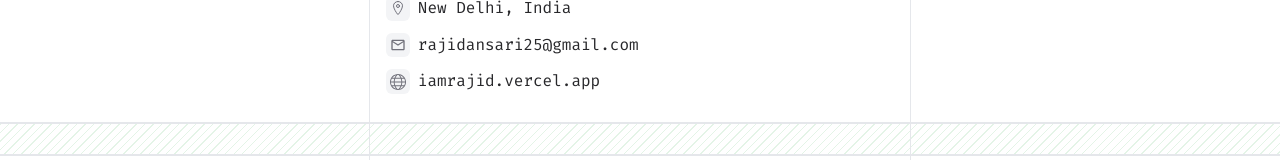
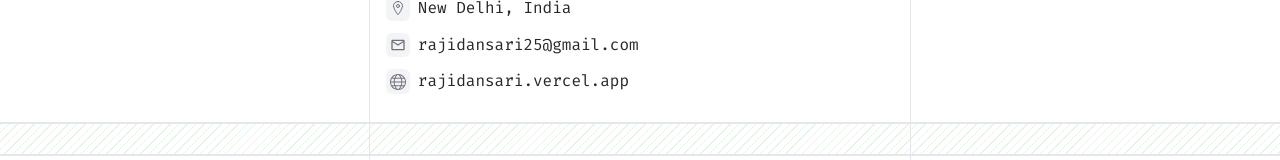
Before and after one commit to rajidansari/portfolio-nextjs, a Next.js app: page / in a window 1280 px wide. Shown: the part 566-726 px from the top of the page. Built offline with nearby package versions, Linux system fonts and the light colour scheme.

Commit message:
fixed a typo

```diff
--- a/src/components/Info.tsx
+++ b/src/components/Info.tsx
@@ -26,7 +26,7 @@
         {
             serial: 4,
             icon: <TfiWorld className="inline text-zinc-500" />,
-            text: <a href={"/"} className="hover:border-b">iamrajid.vercel.app</a>,
+            text: <a href={"/"} className="hover:border-b">rajidansari.vercel.app</a>,
         },
     ];
 
```
